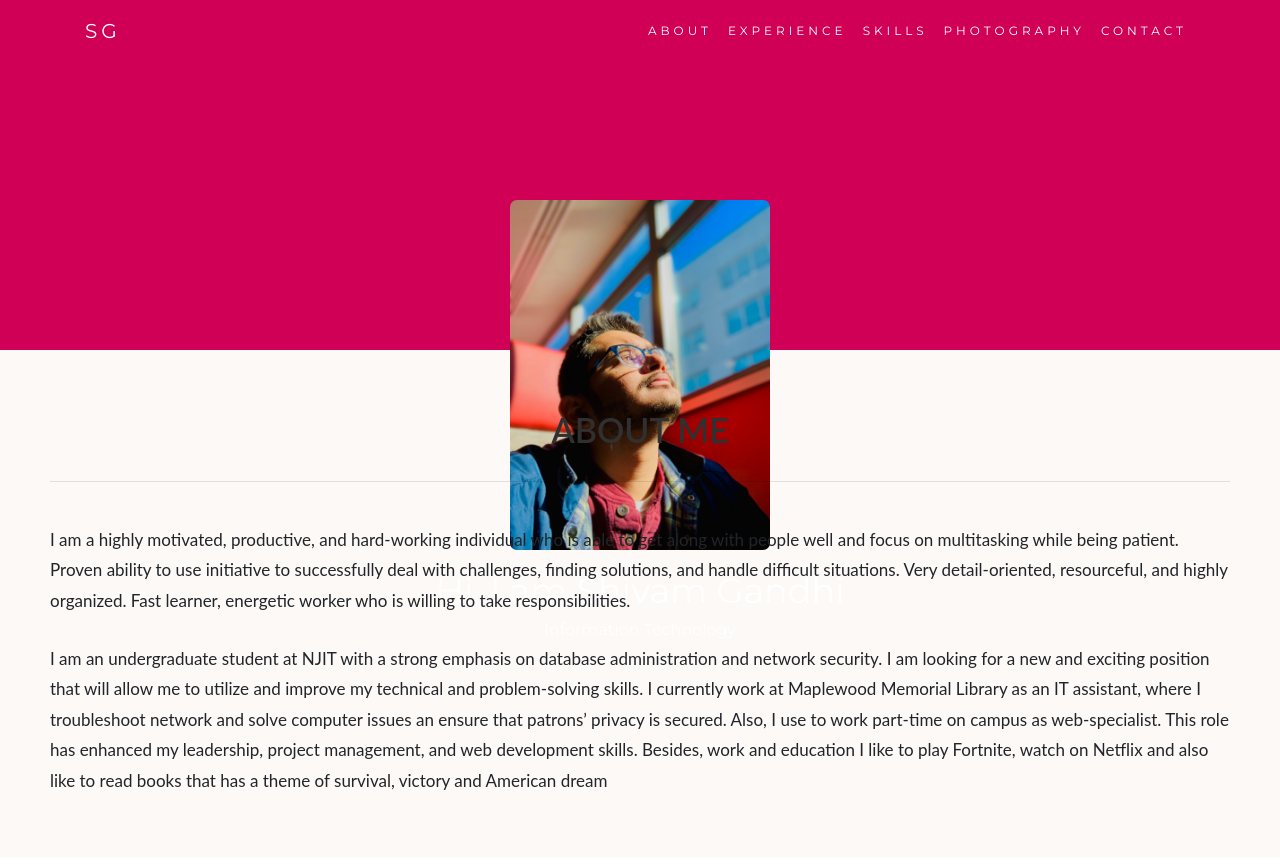
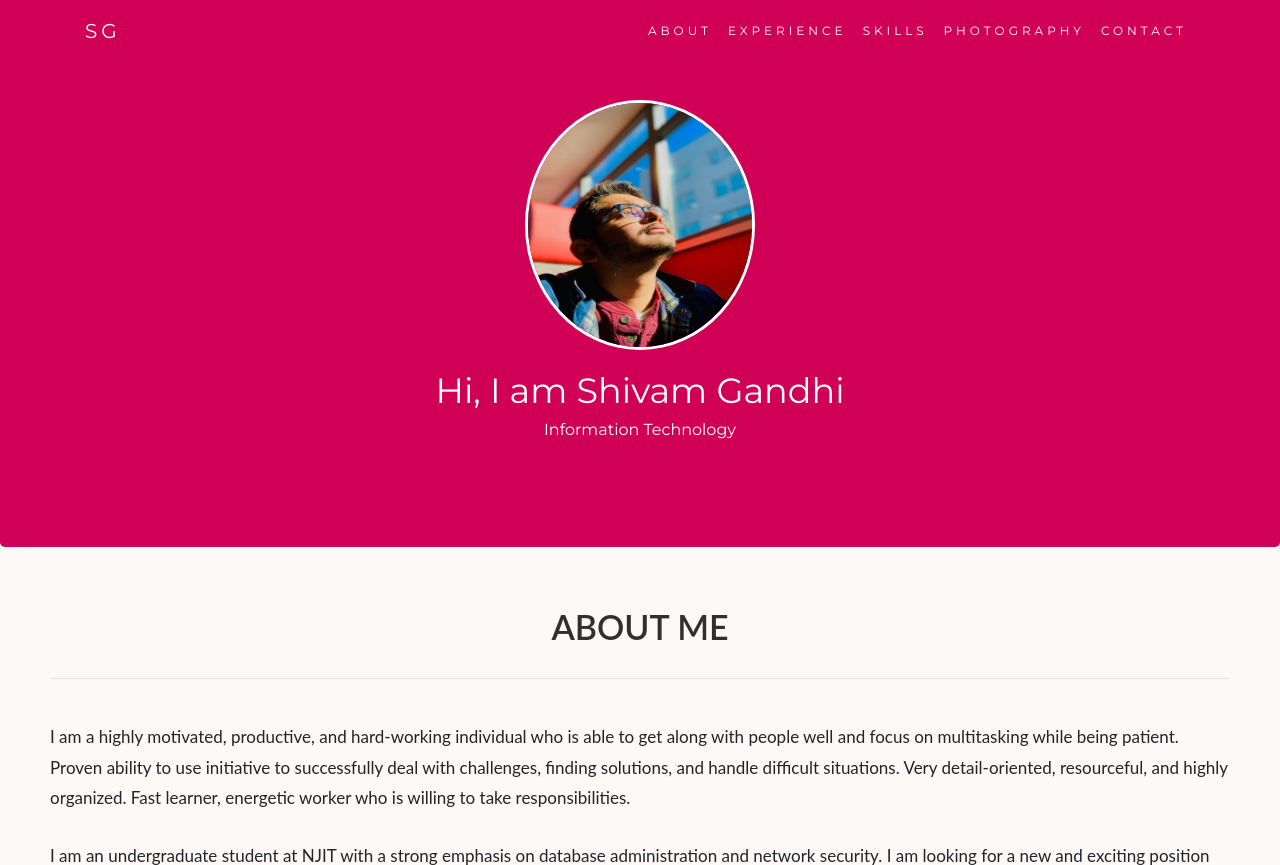
Before and after one commit to skgandhi44/Digital-Resume, a PHP site: page /index.html in a window 1280 px wide. Shown: the top 865 px of the page. Run offline with PHP 8.4, Linux system fonts and the light colour scheme; some libraries are stand-ins or nearby versions.

Commit message:
Profile photo set radius to 50% for round image

```diff
--- a/style.css
+++ b/style.css
@@ -37,8 +37,7 @@ a.navbar-brand, a.nav-link{
     padding: 100px 25px;
     font-family: Montserrat, sans-serif;
     margin-bottom: 0px;
-    height: 350px;
-    border-radius: 0 !important;
+    height: 100%;
 }
 
 #nameTitle{
@@ -60,10 +59,10 @@ p1{
 
 
 #profilePhoto{
-    height: 350px;
-    width: 260px;
-    border-radius: 7px;
-    margin-top: 100px;
+    height: 250px;
+    width: 230px;
+    border-radius: 50%;
+    border: 3px solid #ffffff;
 }
 
 /*
```
